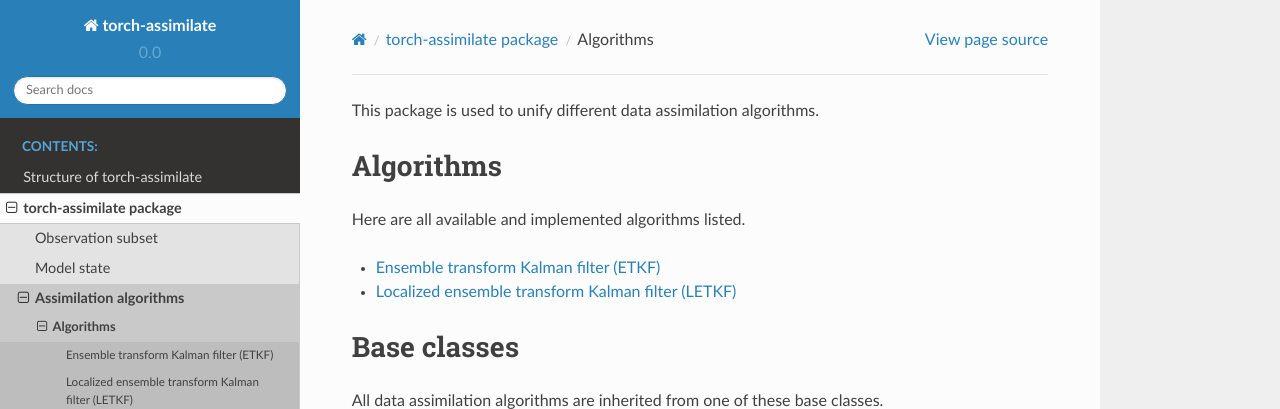
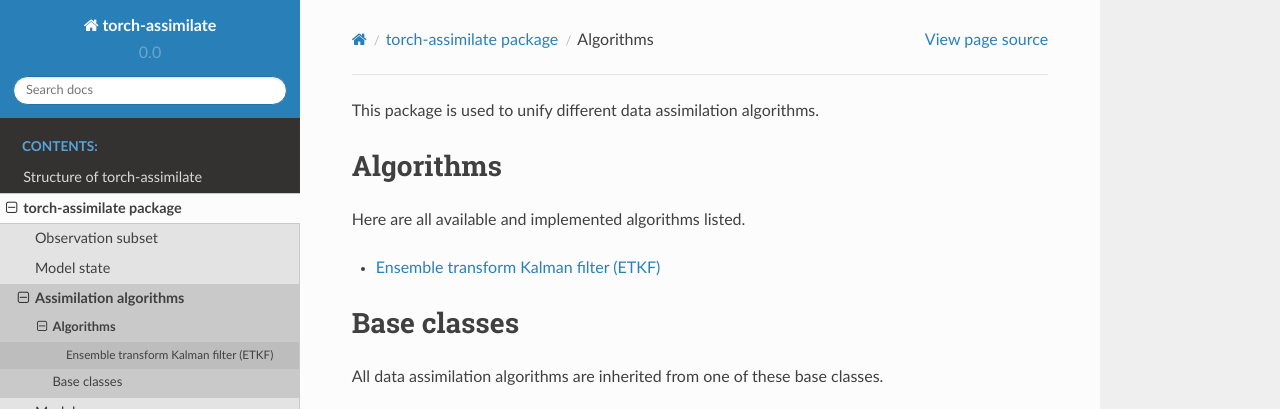
Before and after one commit to tobifinn/torch-assimilate, a Sphinx documentation site: the page built from docs/source/api/assimilation.rst, in a window 1280 px wide and 1098 px high, cut to the strip 0-409 px from the top of the window. Built offline with Sphinx 7.4.7 and the Read the Docs theme 2.0.0, drawn with Linux system fonts in a browser that asks for light colours.

Commit message:
Moved LETKF documentation to new file

```diff
--- a/docs/source/api/algorithms/etkf.rst
+++ b/docs/source/api/algorithms/etkf.rst
@@ -5,11 +5,3 @@
    :members:
    :undoc-members:
    :show-inheritance:
-
-Localized ensemble transform Kalman filter (LETKF)
---------------------------------------------------
-
-.. automodule:: pytassim.assimilation.filter.letkf
-   :members:
-   :undoc-members:
-   :show-inheritance:
```
Also changed, not shown: docs/source/api/algorithms/letkf.rst (added, +7 -0 lines).
